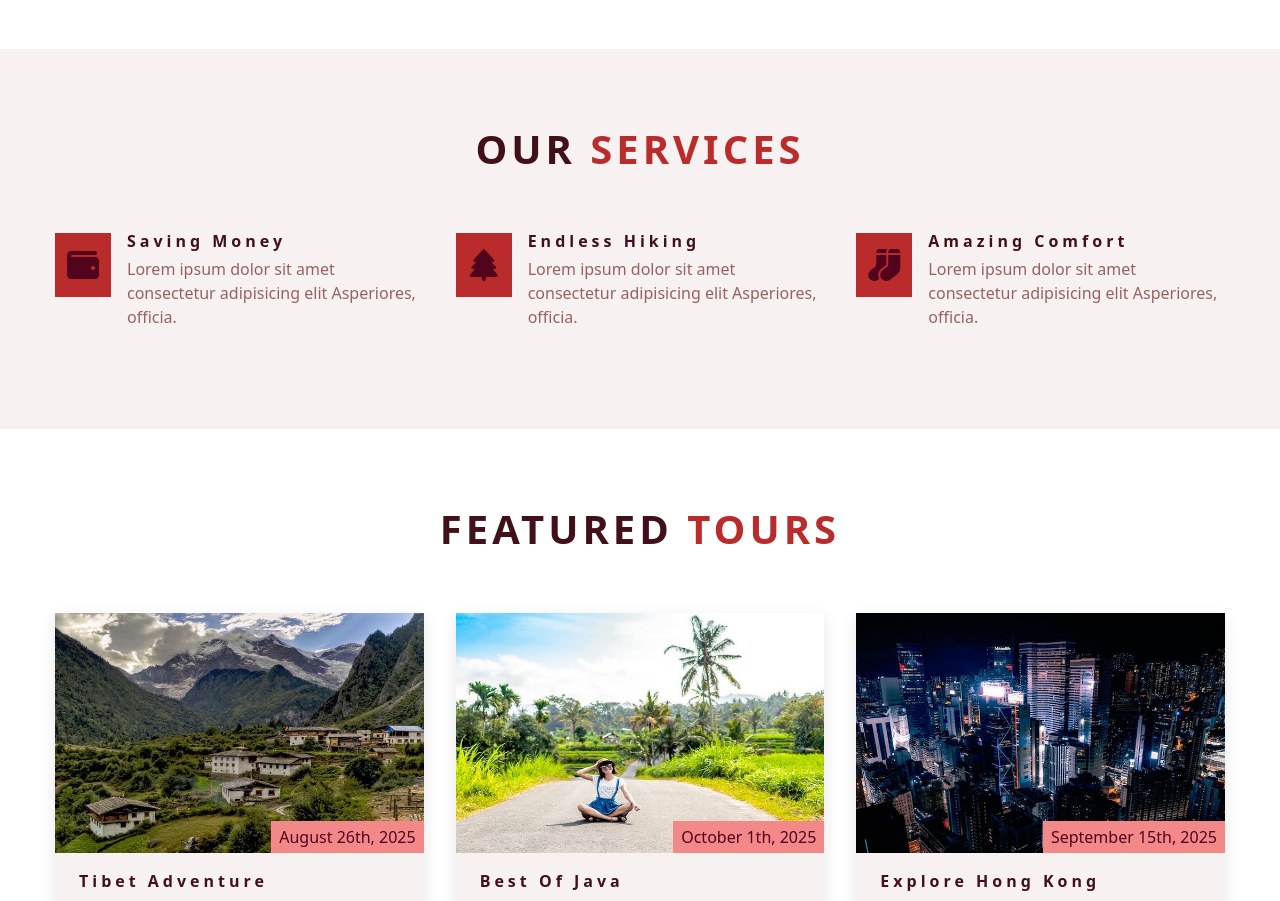
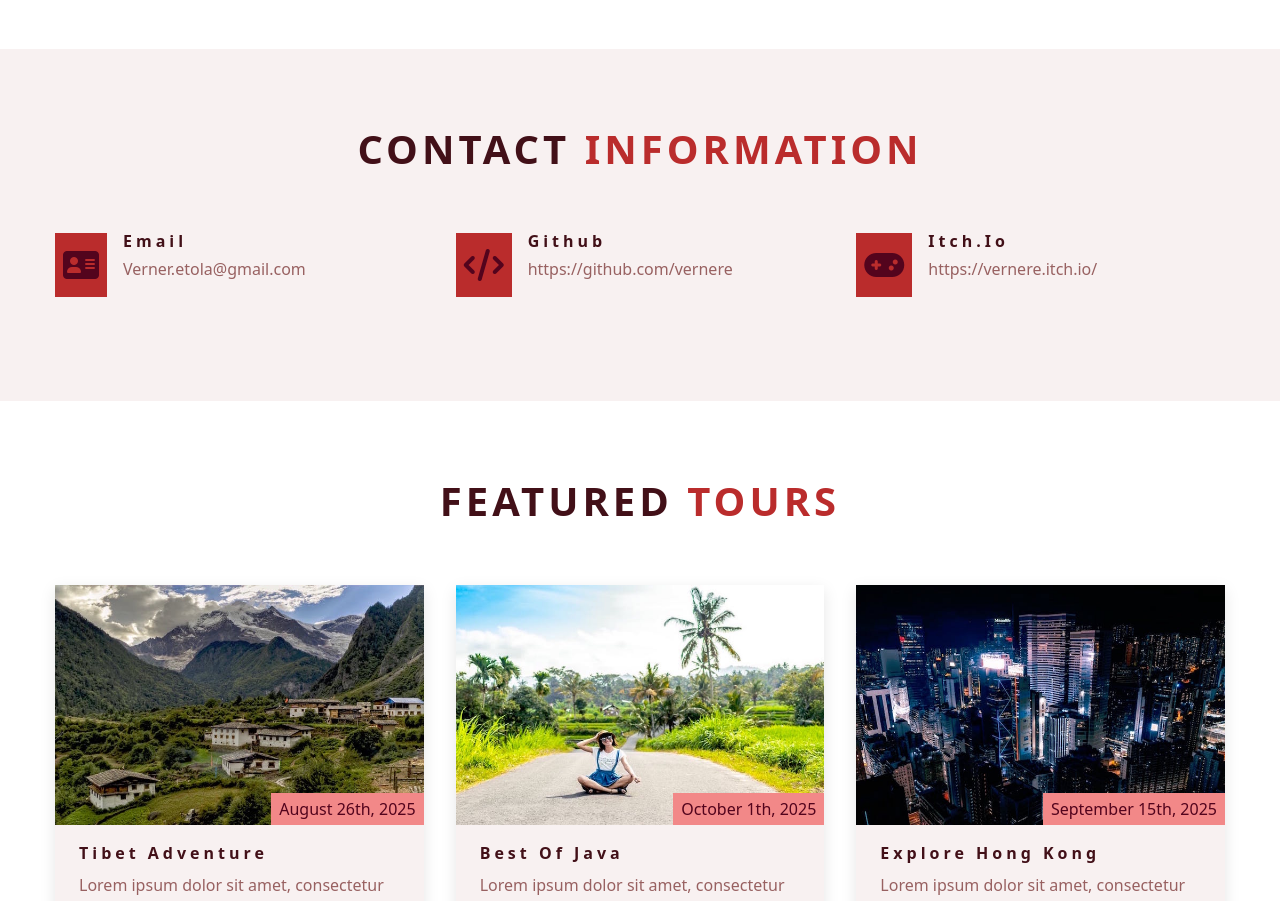
Before and after one commit to vernere/vernere.github.io, a React (Vite) app: page / in a window 1280 px wide. Shown: the part 1660-2561 px from the top of the page. Built offline with nearby package versions, Linux system fonts and the light colour scheme.

Commit message:
contact information added

```diff
--- a/src/components/Service.jsx
+++ b/src/components/Service.jsx
@@ -6,7 +6,9 @@ const Service = ({ icon, title, text }) => {
       </span>
       <div className='service-info'>
         <h4 className='service-title'>{title}</h4>
-        <p className='service-text'>{text}</p>
+        <a href={text}>
+          <p className='service-text'>{text}</p>
+        </a>
       </div>
     </article>
   )
--- a/src/components/Services.jsx
+++ b/src/components/Services.jsx
@@ -5,7 +5,7 @@ import Service from './Service'
 const Services = () => {
   return (
     <section className='section services' id='services'>
-      <Title title='our' subTitle='services' />
+      <Title title='contact' subTitle='information' />
 
       <div className='section-center services-center'>
         {services.map((service) => {
--- a/src/data.js
+++ b/src/data.js
@@ -19,21 +19,21 @@ export const socialLinks = [
 export const services = [
   {
     id: 1,
-    icon: "fas fa-wallet fa-fw",
-    title: "saving money",
-    text: "Lorem ipsum dolor sit amet consectetur adipisicing elit Asperiores, officia.",
+    icon: "fa fa-address-card",
+    title: "Email",
+    text: "Verner.etola@gmail.com",
   },
   {
     id: 2,
-    icon: "fas fa-tree fa-fw",
-    title: "endless hiking",
-    text: "Lorem ipsum dolor sit amet consectetur adipisicing elit Asperiores, officia.",
+    icon: "fa fa-code",
+    title: "Github",
+    text: "https://github.com/vernere",
   },
   {
     id: 3,
-    icon: "fas fa-socks fa-fw",
-    title: "amazing comfort",
-    text: "Lorem ipsum dolor sit amet consectetur adipisicing elit Asperiores, officia.",
+    icon: "fa fa-gamepad",
+    title: "Itch.io",
+    text: "https://vernere.itch.io/",
   },
 ];
 
```
